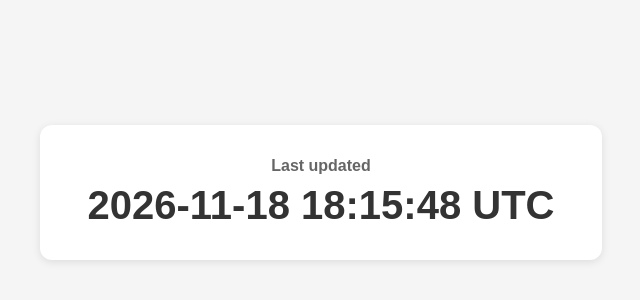
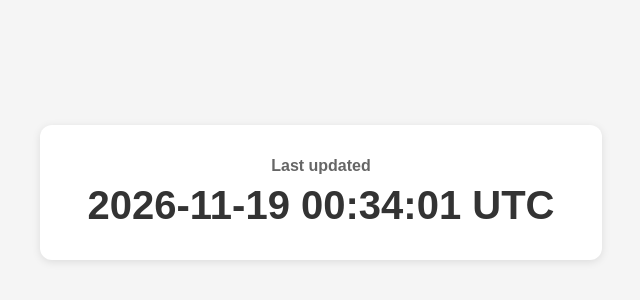
Before and after one commit to jbarronuk/BillableHours, a plain HTML site: page index.html in a window 1280 px wide. Shown: the part 208-508 px from the top of the page, 319-959 px from the left. Drawn offline with Linux system fonts and the light colour scheme.

Commit message:
Update dashboard

```diff
--- a/index.html
+++ b/index.html
@@ -27,7 +27,7 @@
 <body>
     <div class="card">
         <h1>Last updated</h1>
-        <p>2026-11-18 18:15:48 UTC</p>
+        <p>2026-11-19 00:34:01 UTC</p>
     </div>
 </body>
 </html>
```
